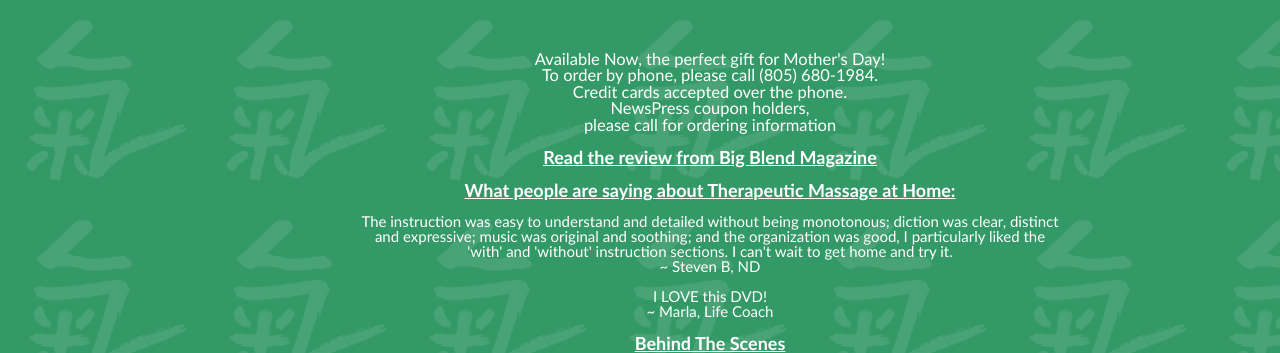
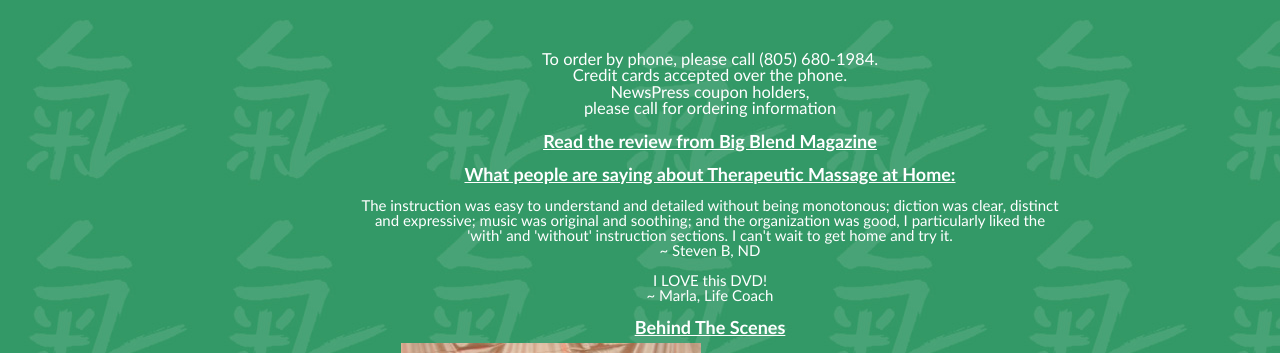
Before and after one commit to emlprime/healingcirclemassage, a Django app: template templates/instructional_dvd.html in a window 1280 px wide. Shown: the part 798-1151 px from the top of the page. Run offline with Django 3.2, Linux system fonts and the light colour scheme; the template is opened without the code that fills it, so the values that code supplies are empty.

Commit message:
updated dvd page content

```diff
--- a/templates/instructional_dvd.html
+++ b/templates/instructional_dvd.html
@@ -33,7 +33,6 @@
 
 {% block content %}
   <div id="more_dvd_info" class="grid_8 prefix_5">
-  <p>Available Now, the perfect gift for Mother's Day!</p>
   <p>To order by phone, please call (805) 680-1984.<br/>Credit cards accepted over the phone.</p>
   <p>NewsPress coupon holders, <br/>please call for ordering information</p>
 </div>
```
